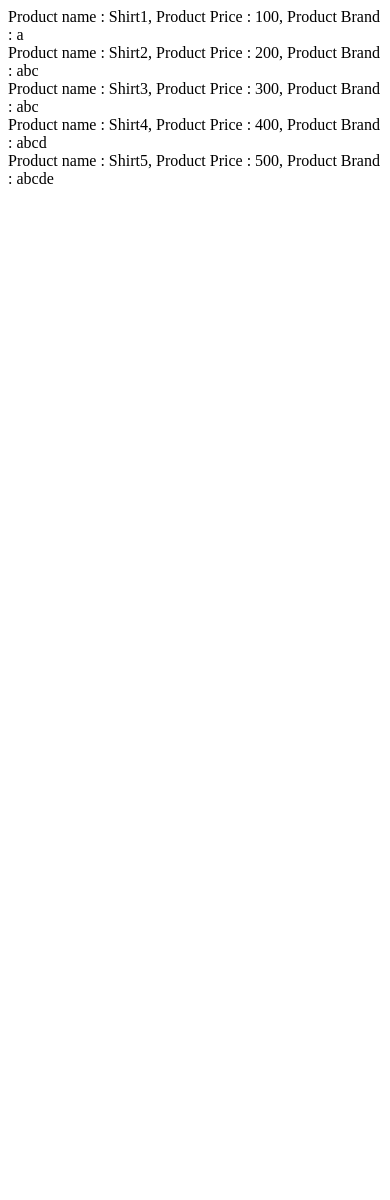
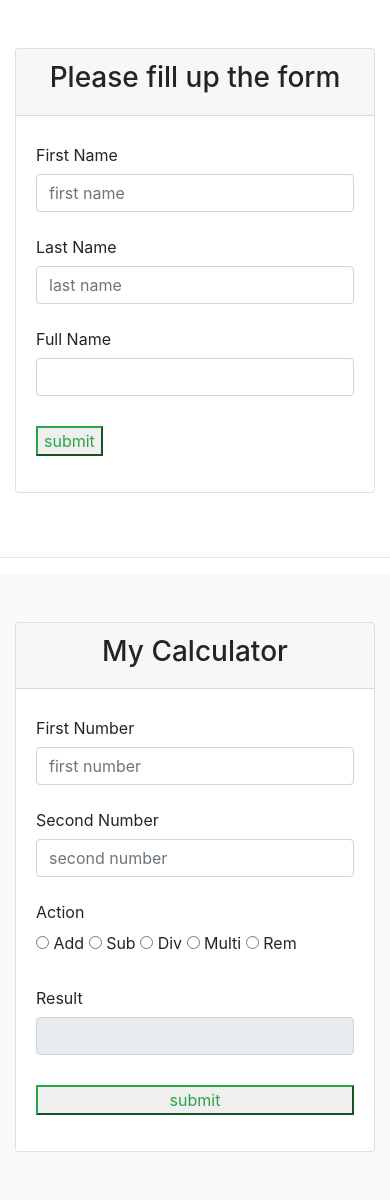
Before and after one commit to Sharifrony725/learn-object-oriented-programming-php, a PHP site: page / in a window 390 px wide. Before the commit the page ends 184 px from the top, so only its background shows below. Run offline with PHP 8.4, Linux system fonts and the light colour scheme.

Commit message:
calculato

```diff
--- a/index.php
+++ b/index.php
@@ -1,23 +1,130 @@
 <?php
 require_once './vendor/autoload.php';
-use App\Classes\User;
-use App\Classes\Example;
+
 use App\Classes\Student;
-use App\Classes\Product;
-$product = new Product();
-$product->index();
-//$example = new Example();
-// $student = new Student('BASIS');
-// echo '<br>';
-//echo Student::$city . '<br>';
-//Student::hello();
-//$student->hello();
-//$student->test();
-// $user = New User();
-// echo $user->userName;
-//echo $user->password;
-//echo $user->token;
+use App\Classes\Calculator;
 
-//echo $user->login();
-// echo $user->logout();
-// echo $user->changePassword();
+$result = '';
+if (isset($_POST['btn'])) {
+    $student = new Student($_POST);
+    $result = $student->index();
+}
+$calResult = '';
+if(isset($_POST['btn2'])){
+    $calculator = new Calculator($_POST);
+    $calResult = $calculator->index();
+}
+?>
+<!doctype html>
+<html lang="en">
+
+<head>
+    <!-- Required meta tags -->
+    <meta charset="utf-8">
+    <meta name="viewport" content="width=device-width, initial-scale=1, shrink-to-fit=no">
+    <!-- Bootstrap CSS -->
+    <link rel="stylesheet" href="https://cdn.jsdelivr.net/npm/bootstrap@4.6.1/dist/css/bootstrap.min.css">
+    <title>PHP OOP</title>
+</head>
+
+<body>
+    <section class="py-5">
+        <div class="container">
+            <div class="row">
+                <div class="col-md-8 mx-auto">
+                    <div class="card">
+                        <div class="card-header text-center">
+                            <h3>Please fill up the form</h3>
+                        </div>
+                        <div class="card-body">
+                            <form action="" method="post">
+                                <div class="form-group row">
+                                    <label class="col-form-label col-md-3">First Name</label>
+                                    <div class="col-md-9">
+                                        <input type="text" class="form-control" name="first_name" placeholder="first name">
+                                    </div>
+                                </div>
+                                <div class="form-group row">
+                                    <label class="col-form-label col-md-3">Last Name</label>
+                                    <div class="col-md-9">
+                                        <input type="text" class="form-control" name="last_name" placeholder="last name">
+                                    </div>
+                                </div>
+                                <div class="form-group row">
+                                    <label class="col-form-label col-md-3">Full Name</label>
+                                    <div class="col-md-9">
+                                        <input type="text" class="form-control" value="<?php echo $result ?>">
+                                    </div>
+                                </div>
+                                <div class="form-group row">
+                                    <label class="col-form-label col-md-3"></label>
+                                    <div class="col-md-9">
+                                        <input type="submit" class="btn-outline-success" name="btn" value="submit">
+                                    </div>
+                                </div>
+                            </form>
+                        </div>
+                    </div>
+                </div>
+            </div>
+        </div>
+    </section>
+    <hr>
+    <section class="py-5 bg-light">
+        <div class="container">
+            <div class="row">
+                <div class="col-md-8 mx-auto">
+                    <div class="card">
+                        <div class="card-header text-center">
+                            <h3>My Calculator</h3>
+                        </div>
+                        <div class="card-body">
+                            <form action="" method="post">
+                                <div class="form-group row">
+                                    <label for="" class="col-form-label col-md-3">First Number</label>
+                                    <div class="col-md-9">
+                                        <input type="number" class="form-control" name="first_number" placeholder="first number">
+                                    </div>
+                                </div>
+                                <div class="form-group row">
+                                    <label for="" class="col-form-label col-md-3">Second Number</label>
+                                    <div class="col-md-9">
+                                        <input type="number" class="form-control" name="second_number" placeholder="second number">
+                                    </div>
+                                </div>
+                                <div class="form-group row">
+                                    <label for="" class="col-form-label col-md-3">Action</label>
+                                    <div class="col-md-9">
+                                        <label><input type="radio" name="action" value="+"> Add</label>
+                                        <label><input type="radio" name="action" value="-"> Sub</label>
+                                        <label><input type="radio" name="action" value="/"> Div</label>
+                                        <label><input type="radio" name="action" value="*"> Multi</label>
+                                        <label><input type="radio" name="action" value="%"> Rem</label>
+                                    </div>
+                                </div>
+                                <div class="form-group row">
+                                    <label for="" class="col-form-label col-md-3">Result</label>
+                                    <div class="col-md-9">
+                                        <input type="number" readonly  class="form-control" value="<?php echo $calResult;?>">
+                                    </div>
+                                </div>
+                                <div class="form-group row">
+                                    <label for="" class="col-form-label col-md-3"></label>
+                                    <div class="col-md-9">
+                                        <input type="submit" class="btn-outline-success btn-block" name="btn2" value="submit">
+                                    </div>
+                                </div>
+                            </form>
+                        </div>
+                    </div>
+                </div>
+            </div>
+        </div>
+    </section>
+
+    <script src="https://cdn.jsdelivr.net/npm/jquery@3.5.1/dist/jquery.slim.min.js"></script>
+    <script src="https://cdn.jsdelivr.net/npm/bootstrap@4.6.1/dist/js/bootstrap.bundle.min.js"></script>
+
+</body>
+
+</html>
```
Also changed, not shown: app/classes/Calculator.php (added, +58 -0 lines), app/classes/Student.php (+92 -71 lines), old_index.php (added, +23 -0 lines).
